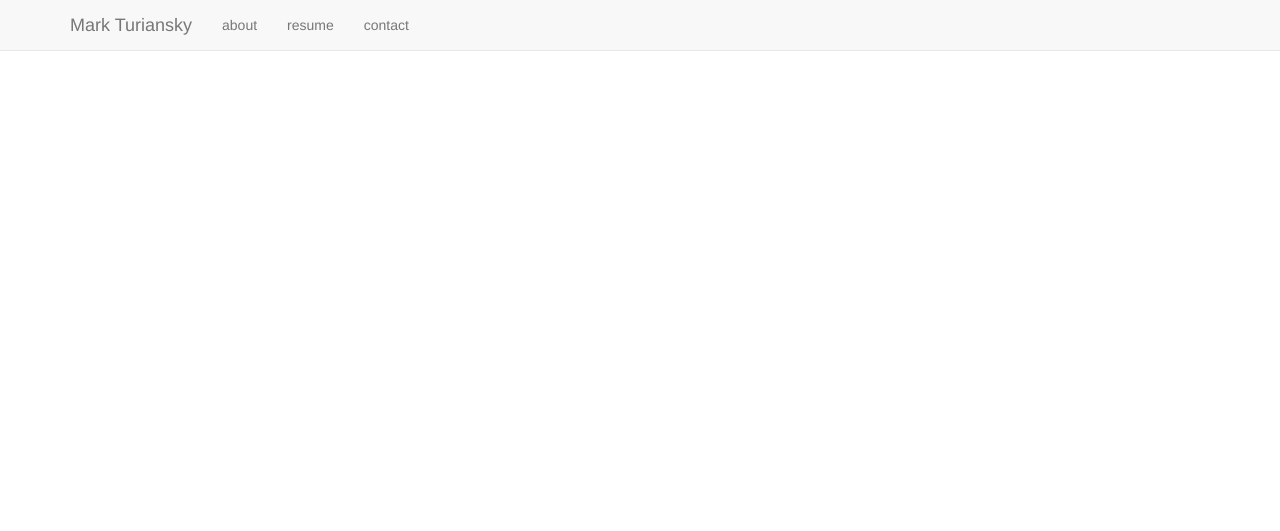
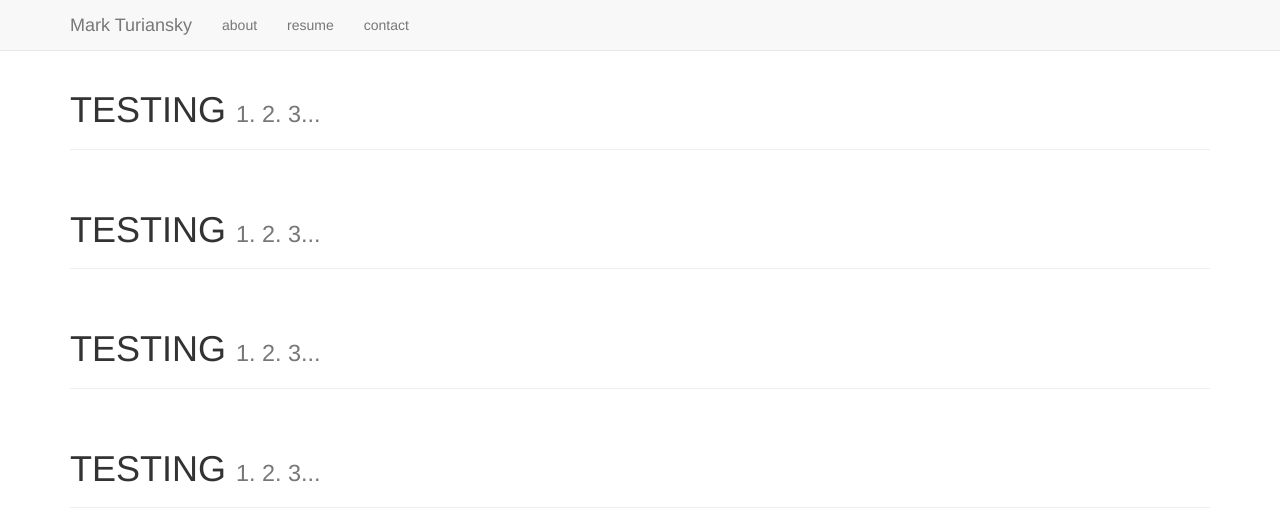
Before and after one commit to mturiansky/mturiansky.github.io, a plain HTML site: page index.html in a window 1280 px wide. Drawn offline with nearby package versions, Linux system fonts and the light colour scheme.

Commit message:
outline of sections set up

```diff
--- a/custom.css
+++ b/custom.css
@@ -1,3 +1,7 @@
 /*
  *
  */
+
+body {
+    padding-top: 50px;
+}
--- a/index.html
+++ b/index.html
@@ -11,7 +11,7 @@
         <link href="custom.css" rel="stylesheet">
     </head>
     <body>
-        <div class="navbar navbar-default navbar-fixed-top">
+        <nav class="navbar navbar-default navbar-fixed-top">
             <div class="container">
                 <div class="navbar-header">
                     <button type="button" class="navbar-toggle collapsed" data-toggle="collapse" data-target="#navbar" aria-expanded="false" aria-controls="navbar">
@@ -20,7 +20,7 @@
                         <span class="icon-bar"></span>
                         <span class="icon-bar"></span>
                     </button>
-                    <a class="navbar-brand" href="/">Mark Turiansky</a>
+                    <a class="navbar-brand" href="#">Mark Turiansky</a>
                 </div><!-- navbar-header -->
 
                 <div id="navbar" class="navbar-collapse collapse">
@@ -29,14 +29,42 @@
                         <li><a href="#resume">resume</a></li>
                         <li><a href="#contact">contact</a></li>
                     </ul>
-                </div><!-- navbar main -->
+                </div><!-- navbar -->
 
             </div><!-- container -->
-        </div><!-- navbar -->
+        </nav>
 
-        <div class="container">
+        <section id="main">
+            <div class="container">
+                <div class="page-header">
+                    <h1>TESTING <small>1. 2. 3...</small></h1>
+                </div>
+            </div>
+        </section>
 
-        </div>
+        <section id="about">
+            <div class="container">
+                <div class="page-header">
+                    <h1>TESTING <small>1. 2. 3...</small></h1>
+                </div>
+            </div>
+        </section>
+
+        <section id="resume">
+            <div class="container">
+                <div class="page-header">
+                    <h1>TESTING <small>1. 2. 3...</small></h1>
+                </div>
+            </div>
+        </section>
+
+        <section id="contact">
+            <div class="container">
+                <div class="page-header">
+                    <h1>TESTING <small>1. 2. 3...</small></h1>
+                </div>
+            </div>
+        </section>
 
         <!-- load js modules at the end for performance -->
         <script src="https://ajax.googleapis.com/ajax/libs/jquery/1.11.3/jquery.min.js"></script>
```
